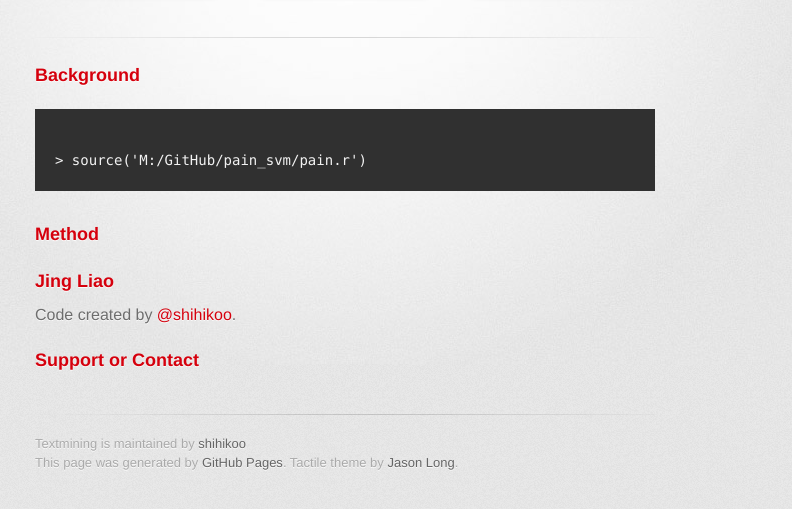
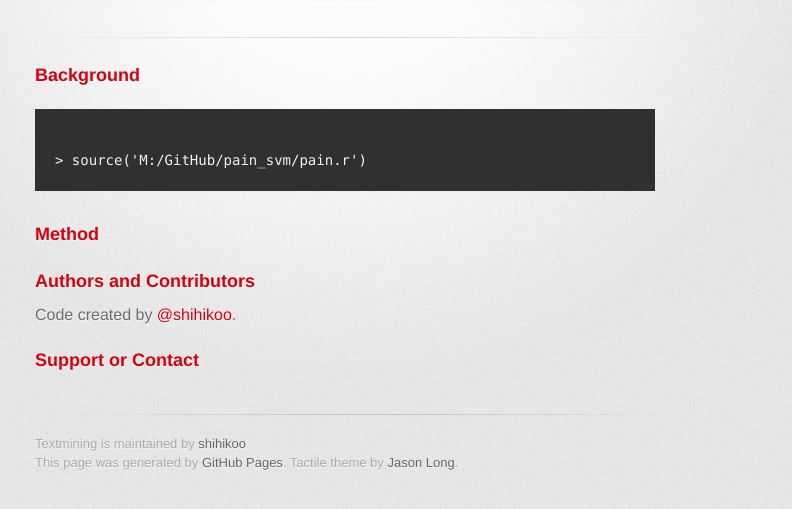
Before and after one commit to shihikoo/TextMining, a plain HTML site: page index.html in a window 1280 px wide. Shown: the part 209-718 px from the top of the page, without its empty margins (295-1087 px from the left). Drawn offline with Linux system fonts and the light colour scheme; a web font is replaced by a local one.

Commit message:
Update index.html

```diff
--- a/index.html
+++ b/index.html
@@ -53,7 +53,7 @@
 <p> </p>
 
 <h3>
-<a name="authors-and-contributors" class="anchor" href="https://github.com/shihikoo"><span class="octicon octicon-link"></span></a>Jing Liao </h3>
+<a name="authors-and-contributors" class="anchor" href="https://github.com/shihikoo"><span class="octicon octicon-link"></span></a> Authors and Contributors </h3>
 
 <p>Code created by <a href="https://github.com/blog/821" class="user-mention">@shihikoo</a>.</p>
 
```
